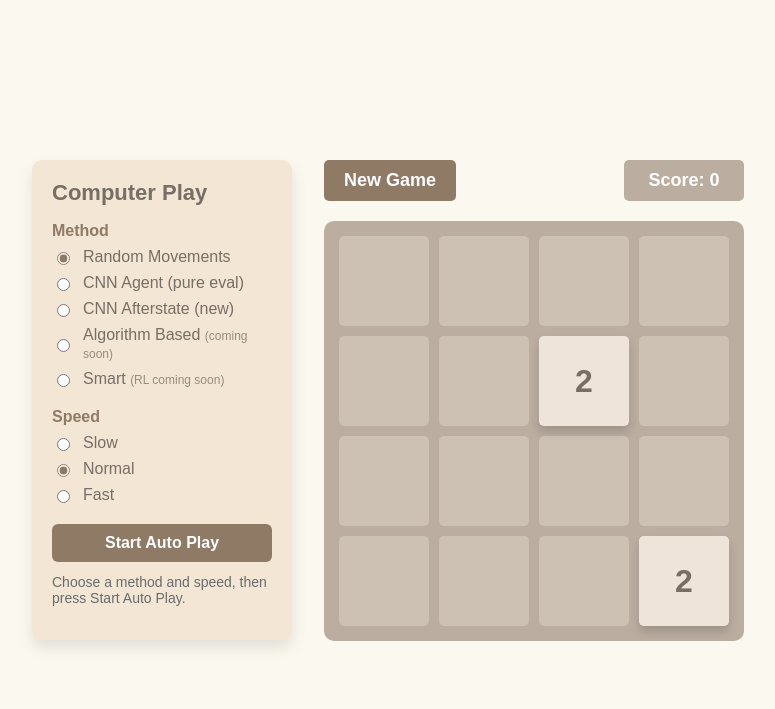
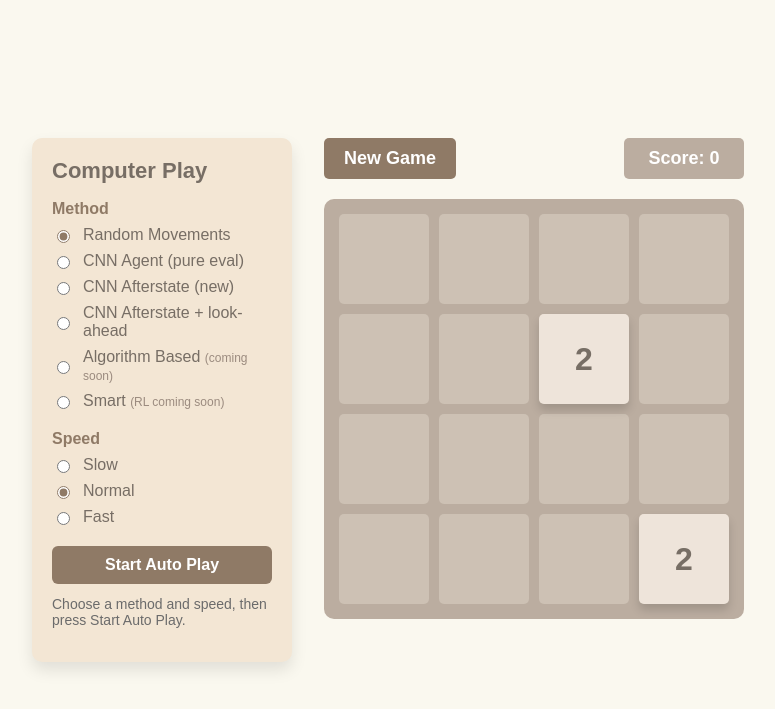
Before and after one commit to mr-neptune/2048-Auto, a Flask app: page / in a window 1280 px wide. Shown: the top 709 px of the page, without its empty margins (252-1027 px from the left). Run offline with Flask 3, Linux system fonts and the light colour scheme.

Commit message:
Add look-ahead option to the auto-play UI

```diff
--- a/app.py
+++ b/app.py
@@ -5,7 +5,8 @@ import numpy as np
 from flask import Flask, jsonify, request, render_template
 
 from CNN.cnn_agent import DQNAgent, board_to_onehot, load_checkpoint
-from CNN.cnn_afterstate import AfterstateAgent, legal_afterstates
+from CNN.cnn_afterstate import AfterstateAgent, board_to_exp, legal_afterstates
+from CNN.afterstate_search import expectimax_action
 from game2048 import Game2048
 
 app = Flask(__name__)
@@ -78,8 +79,11 @@ def get_afterstate_agent():
     return _afterstate_agent
 
 
+AFTERSTATE_MODELS = ("afterstate", "afterstate_search")
+
+
 def get_agent_for(model):
-    if model == "afterstate":
+    if model in AFTERSTATE_MODELS:
         return get_afterstate_agent(), AFTERSTATE_CKPT_PATH
     return get_cnn_agent(), CNN_CKPT_PATH
 
@@ -129,6 +133,11 @@ def choose_afterstate_action(agent):
     return int(actions[i])
 
 
+def choose_search_action(agent):
+    """2-ply expectimax move (looks one tile spawn ahead), or None when no move is legal."""
+    return expectimax_action(agent, board_to_exp(game.board), _afterstate_reward_scale)
+
+
 def choose_dqn_action(agent):
     """Greedy DQN move for the current board, or None when no move is legal."""
     available_actions = game.get_available_actions()
@@ -145,7 +154,12 @@ def agent_move():
     if agent is None:
         return jsonify(error="Agent is not loaded."), 404
 
-    action = choose_afterstate_action(agent) if model == "afterstate" else choose_dqn_action(agent)
+    if model == "afterstate_search":
+        action = choose_search_action(agent)
+    elif model == "afterstate":
+        action = choose_afterstate_action(agent)
+    else:
+        action = choose_dqn_action(agent)
     if action is None:
         board = [[int(cell) for cell in row] for row in game.board.tolist()]
         return jsonify(board=board, score=int(game.score), game_over=True, action=None)
--- a/static/script.js
+++ b/static/script.js
@@ -8,7 +8,7 @@ const AUTO_PLAY_SPEEDS = {
 };
 const AUTO_PLAY_CHECK_INTERVAL = 60;
 const NOT_IMPLEMENTED_METHODS = new Set(['algorithm', 'smart']);
-const AGENT_METHODS = new Set(['cnn', 'afterstate']); // server-side agents; value is sent as `model`
+const AGENT_METHODS = new Set(['cnn', 'afterstate', 'afterstate_search']); // server-side agents; value is sent as `model`
 
 let tileContainer = null;
 let tilesState = new Map();
--- a/templates/index.html
+++ b/templates/index.html
@@ -25,6 +25,10 @@
                     <label class="control-option">
                         <input type="radio" name="play-method" value="afterstate">
                         <span>CNN Afterstate (new)</span>
+                    </label>
+                    <label class="control-option">
+                        <input type="radio" name="play-method" value="afterstate_search">
+                        <span>CNN Afterstate + look-ahead</span>
                     </label>
                     <label class="control-option">
                         <input type="radio" name="play-method" value="algorithm">
```
